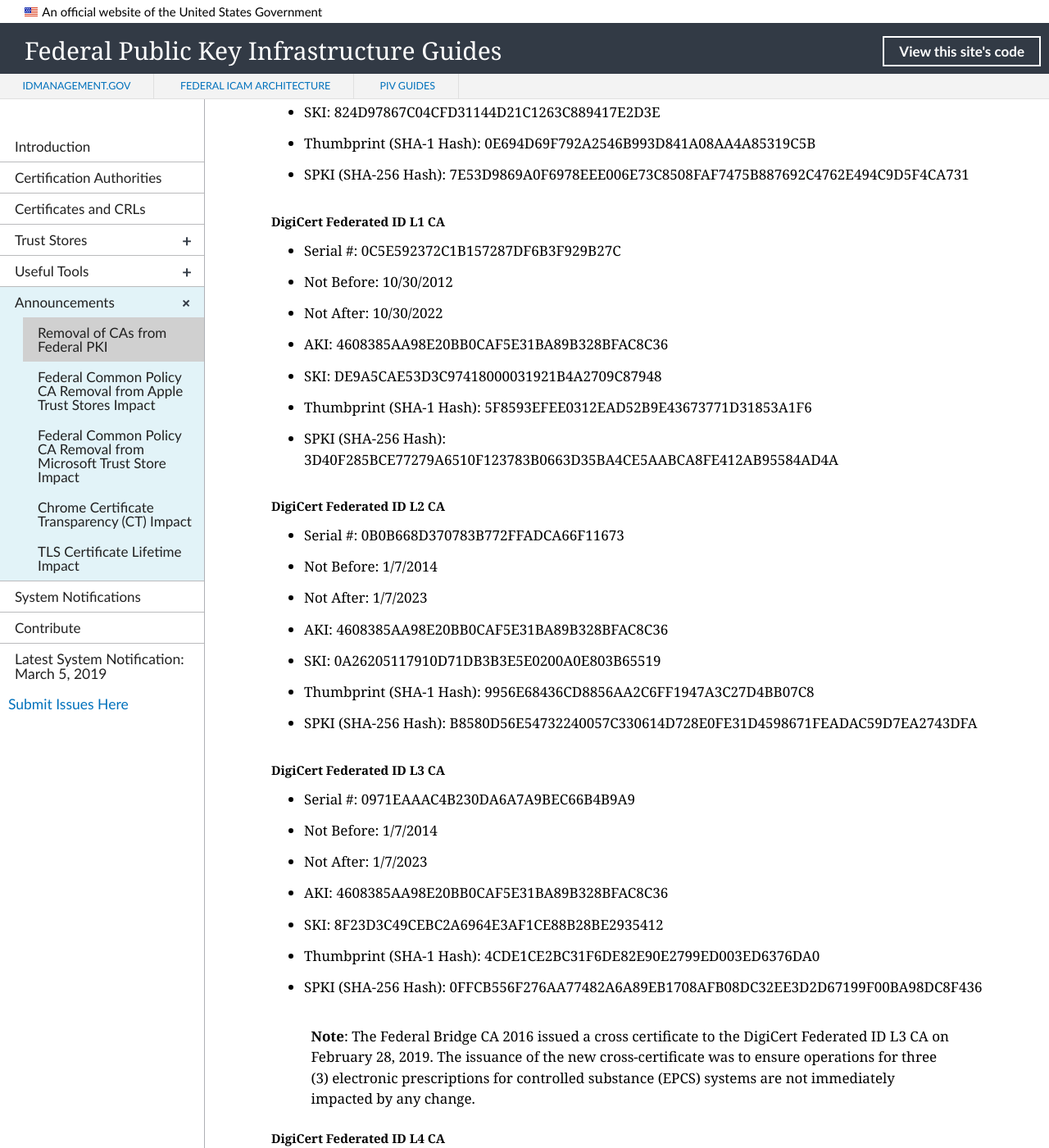
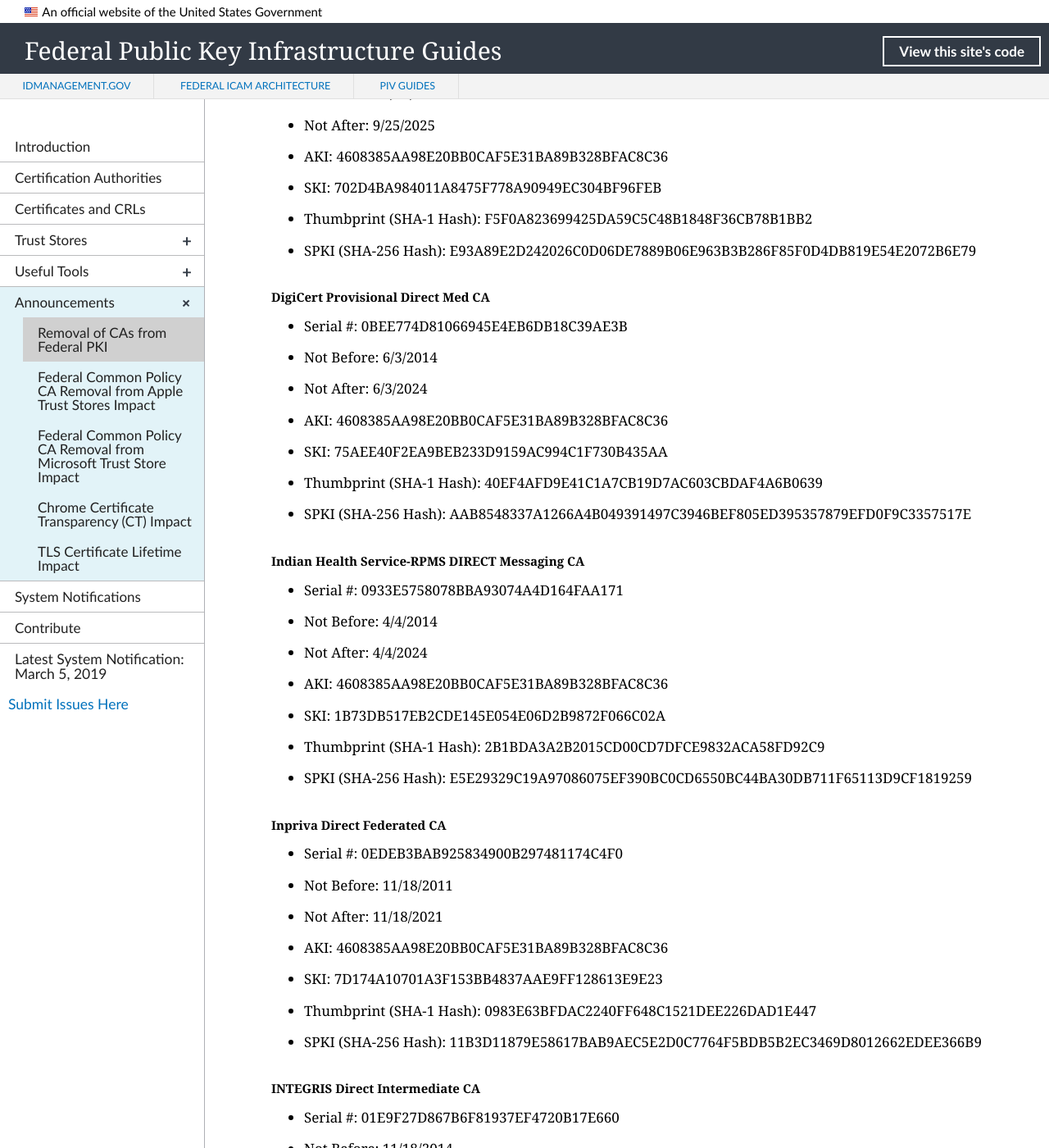
Before and after one commit to GSA/fpki-guides, a Jekyll site: the page built from _announcements/01_health_it_removal.md, in a window 1280 px wide and 1400 px high, scrolled down 11192 px. Shown: the whole window at 82% size. Built offline with Jekyll 4.4.1, drawn with Linux system fonts in a browser that asks for light colours; nearby versions of some CDN libraries; library files that are not in the unit come from our copies; some of the changed text lies outside the part shown.

```diff
--- a/_announcements/01_health_it_removal.md
+++ b/_announcements/01_health_it_removal.md
@@ -55,12 +55,6 @@
 - [DigiCert Accredited Direct Med CA](#digicert-accredited-direct-med-ca)
 - [DigiCert Direct Non-Provider CA](#digicert-direct-non-provider-ca)
 - [DigiCert Federated Healthcare CA](#digicert-federated-healthcare-ca)
-- [DigiCert Federated ID L1 CA](#digicert-federated-id-l1-ca)
-- [DigiCert Federated ID L2 CA](#digicert-federated-id-l2-ca)
-- [DigiCert Federated ID L3 CA](#digicert-federated-id-l3-ca)
-- [DigiCert Federated ID L4 CA](#digicert-federated-id-l4-ca)
-- [DigiCert Federated ID US L3 CA](#digicert-federated-id-us-l3-ca)
-- [DigiCert Federated ID US L4 CA](#digicert-federated-id-us-l4-ca)
 - [DigiCert Governmental Direct CA](#digicert-governmental-direct-ca)
 - [DigiCert Provisional Direct Med CA](#digicert-provisional-direct-med-ca)
 - [Indian Health Service-RPMS DIRECT Messaging CA](#indian-health-service-rpms-direct-messaging-ca)
@@ -317,62 +311,6 @@
 -	SKI: 824D97867C04CFD31144D21C1263C889417E2D3E
 -	Thumbprint (SHA-1 Hash): 0E694D69F792A2546B993D841A08AA4A85319C5B
 -	SPKI (SHA-256 Hash): 7E53D9869A0F6978EEE006E73C8508FAF7475B887692C4762E494C9D5F4CA731
-
-##### DigiCert Federated ID L1 CA
--	Serial #: 0C5E592372C1B157287DF6B3F929B27C
--	Not Before: 10/30/2012
--	Not After: 10/30/2022
--	AKI: 4608385AA98E20BB0CAF5E31BA89B328BFAC8C36
--	SKI: DE9A5CAE53D3C97418000031921B4A2709C87948
--	Thumbprint (SHA-1 Hash): 5F8593EFEE0312EAD52B9E43673771D31853A1F6
--	SPKI (SHA-256 Hash): 3D40F285BCE77279A6510F123783B0663D35BA4CE5AABCA8FE412AB95584AD4A
-
-##### DigiCert Federated ID L2 CA
--	Serial #: 0B0B668D370783B772FFADCA66F11673
--	Not Before: 1/7/2014
--	Not After: 1/7/2023
--	AKI: 4608385AA98E20BB0CAF5E31BA89B328BFAC8C36
--	SKI: 0A26205117910D71DB3B3E5E0200A0E803B65519
--	Thumbprint (SHA-1 Hash): 9956E68436CD8856AA2C6FF1947A3C27D4BB07C8
--	SPKI (SHA-256 Hash): B8580D56E54732240057C330614D728E0FE31D4598671FEADAC59D7EA2743DFA
-
-##### DigiCert Federated ID L3 CA
--	Serial #: 0971EAAAC4B230DA6A7A9BEC66B4B9A9
--	Not Before: 1/7/2014
--	Not After: 1/7/2023
--	AKI: 4608385AA98E20BB0CAF5E31BA89B328BFAC8C36
--	SKI: 8F23D3C49CEBC2A6964E3AF1CE88B28BE2935412
--	Thumbprint (SHA-1 Hash): 4CDE1CE2BC31F6DE82E90E2799ED003ED6376DA0
--	SPKI (SHA-256 Hash): 0FFCB556F276AA77482A6A89EB1708AFB08DC32EE3D2D67199F00BA98DC8F436
-
-> **Note**: The Federal Bridge CA 2016 issued a cross certificate to the DigiCert Federated ID L3 CA on February 28, 2019. The issuance of the new cross-certificate was to ensure operations for three (3) electronic prescriptions for controlled substance (EPCS) systems are not immediately impacted by any change.
-
-##### DigiCert Federated ID L4 CA
--	Serial #: 097DBB8C7DFCD2CEDA71F35F73029DA7
--	Not Before: 10/30/2012
--	Not After: 10/30/2022
--	AKI: 4608385AA98E20BB0CAF5E31BA89B328BFAC8C36
--	SKI: E33A75499CDA442F6C86031C818B2857C8FFA232
--	Thumbprint (SHA-1 Hash): 858398ED8EA164216735E00847B660847A87517B
--	SPKI (SHA-256 Hash): E5F60FB3FCEA3DFB8BBF09B06F26077C46BFBB36966B611B6DCCCC0D2B591186
-
-##### DigiCert Federated ID US L3 CA
--	Serial #: 04840B995742F19385EEEA575F7006F2
--	Not Before: 1/8/2014
--	Not After: 1/8/2023
--	AKI: 4608385AA98E20BB0CAF5E31BA89B328BFAC8C36
--	SKI: 0A8FEE0166735DE223EDA829E85592525AD0BE88
--	Thumbprint (SHA-1 Hash): D239FDEF485881FEE536FABA83445734C67A3D52
--	SPKI (SHA-256 Hash): D78BD9425A708E062927E3FE396AC22DF1414B1AE926FB6E868165C039197CAC
-
-##### DigiCert Federated ID US L4 CA
--	Serial #: 093BB09A3B80ADB76BEE20B7994BAC10
--	Not Before: 4/18/2013
--	Not After: 4/18/2023
--	AKI: 4608385AA98E20BB0CAF5E31BA89B328BFAC8C36
--	SKI: 9AC44371300E3025A54AE9B4234ED338F3373FA8
--	Thumbprint (SHA-1 Hash): 5651C28D28091DDC472A3DD606FA12EAE143B1D1
--	SPKI (SHA-256 Hash): 07CCF59B26C0559F70F16FB8876444394F7148569D62CC06B07B18EBB1ECCCFF
 
 ##### DigiCert Governmental Direct CA
 -	Serial #: 0916AC4212F94019E734F0630DBF095F
```
